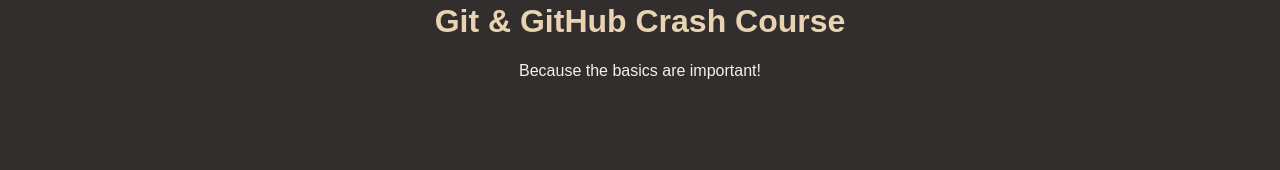
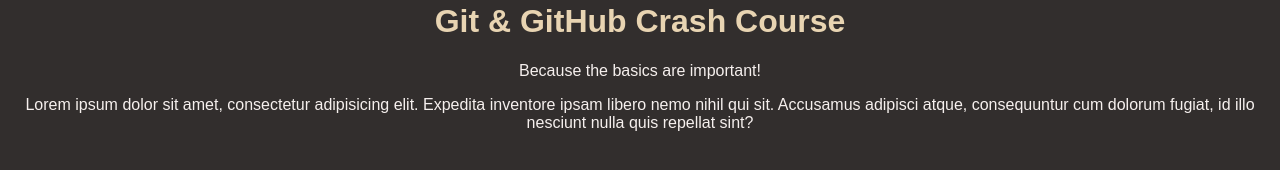
Before and after one commit to lindemann18/github-actions, a plain HTML site: page index.html in a window 1280 px wide. Shown: the part 166-336 px from the top of the page. Drawn offline with Linux system fonts and the light colour scheme.

Commit message:
new changes

```diff
--- a/index.html
+++ b/index.html
@@ -11,5 +11,7 @@
 <img id="logo" src="logo.png" alt="A logo that contains the word 'Git'" />
 <h1>Git & GitHub Crash Course</h1>
 <p>Because the basics are important!</p>
+<p>Lorem ipsum dolor sit amet, consectetur adipisicing elit. Expedita inventore ipsam libero nemo nihil qui sit.
+Accusamus adipisci atque, consequuntur cum dolorum fugiat, id illo nesciunt nulla quis repellat sint?</p>
 </body>
 </html>
```
